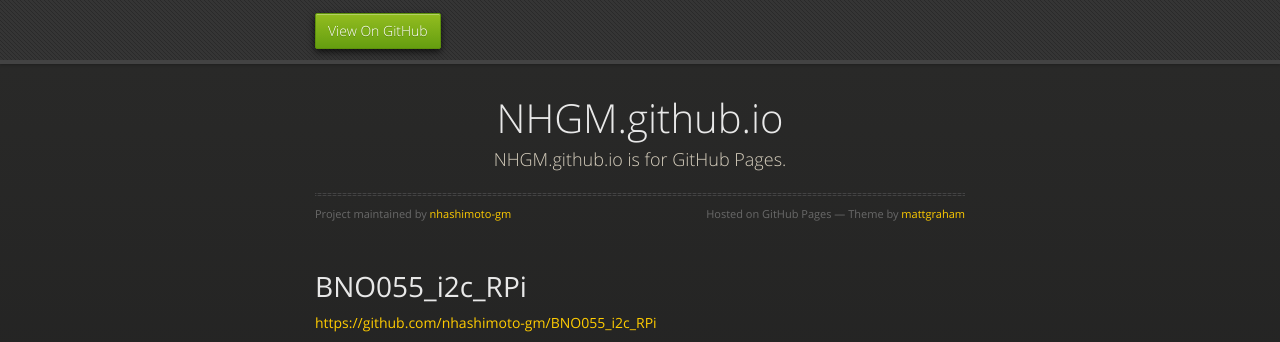
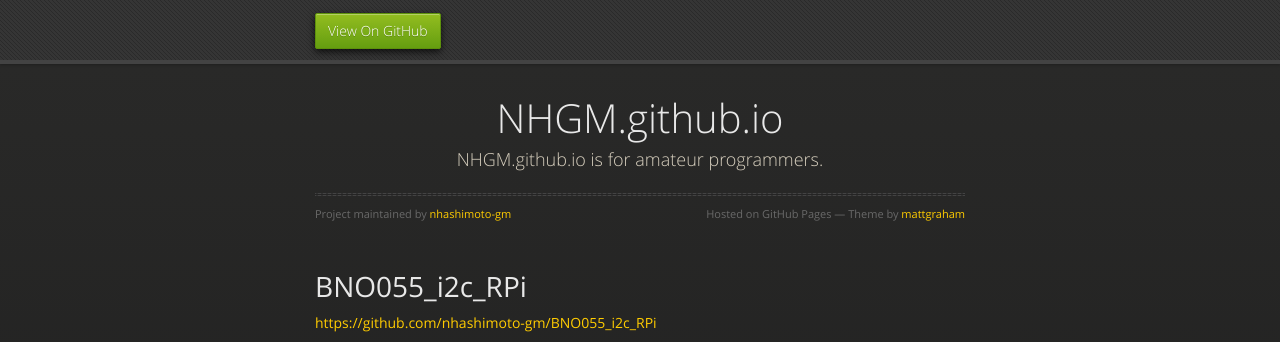
Before and after one commit to nhashimoto-gm/nhashimoto-gm.github.io, a Jekyll site: the page built from index.md, in a window 1280 px wide and 900 px high. Shown: the top 342 px of the window. Built offline with Jekyll 4.4.1, drawn with Linux system fonts in a browser that asks for light colours; our own code applies the rules of GitHub Pages for plain Markdown files.

Commit message:
Update _config.yml

```diff
--- a/_config.yml
+++ b/_config.yml
@@ -1,5 +1,5 @@
 title: NHGM.github.io
-description: NHGM.github.io is for GitHub Pages.
+description: NHGM.github.io is for amateur programmers.
 show_downloads: False
 google_analytics:
 theme: jekyll-theme-midnight
```
